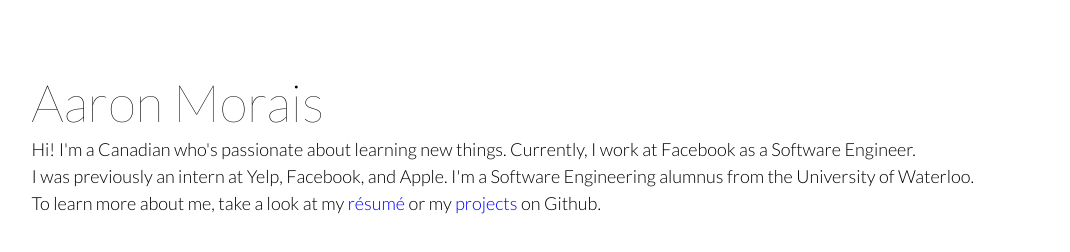
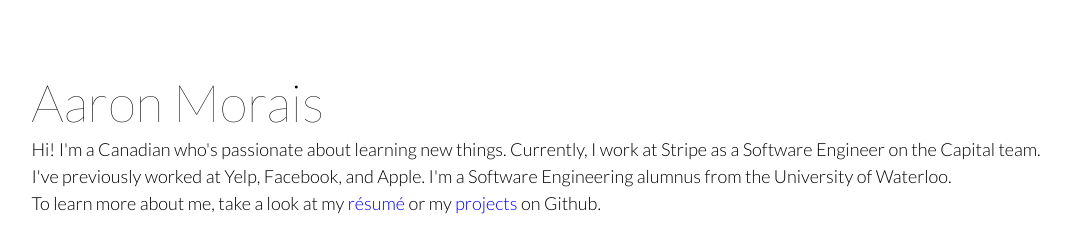
Before and after one commit to AaronMorais/AaronMorais.github.io, a plain HTML site: page index.html in a window 1280 px wide. Shown: the whole page, without its empty margins (65-1135 px from the left). Drawn offline with Linux system fonts and the light colour scheme.

Commit message:
Start working at Stripe

```diff
--- a/index.html
+++ b/index.html
@@ -53,10 +53,10 @@
       <div class="name">Aaron Morais</div>
       <div>
         Hi! I'm a Canadian who's passionate about learning new things.
-	Currently, I work at Facebook as a Software Engineer.
+	Currently, I work at Stripe as a Software Engineer on the Capital team.
       </div>
       <div>
-        I was previously an intern at Yelp, Facebook, and Apple.
+        I've previously worked at Yelp, Facebook, and Apple.
         I'm a Software Engineering alumnus from the University of Waterloo.
       </div>
       <div>
```
